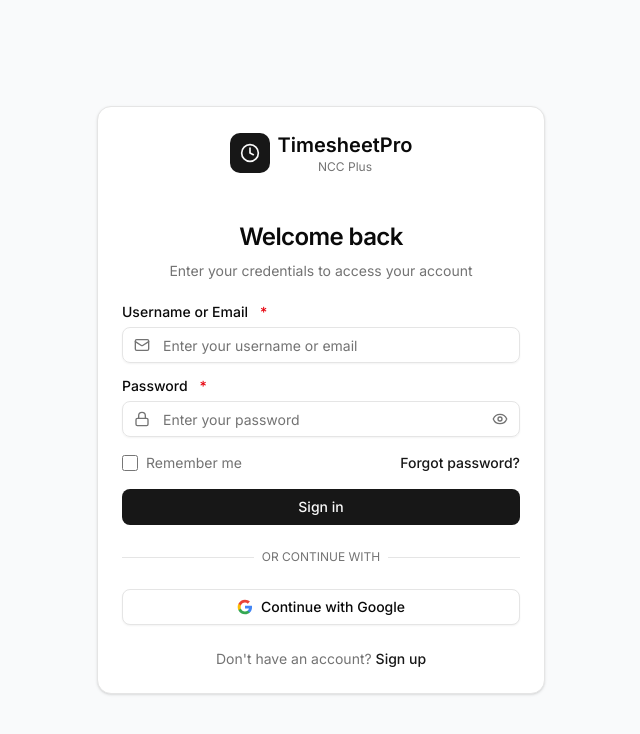
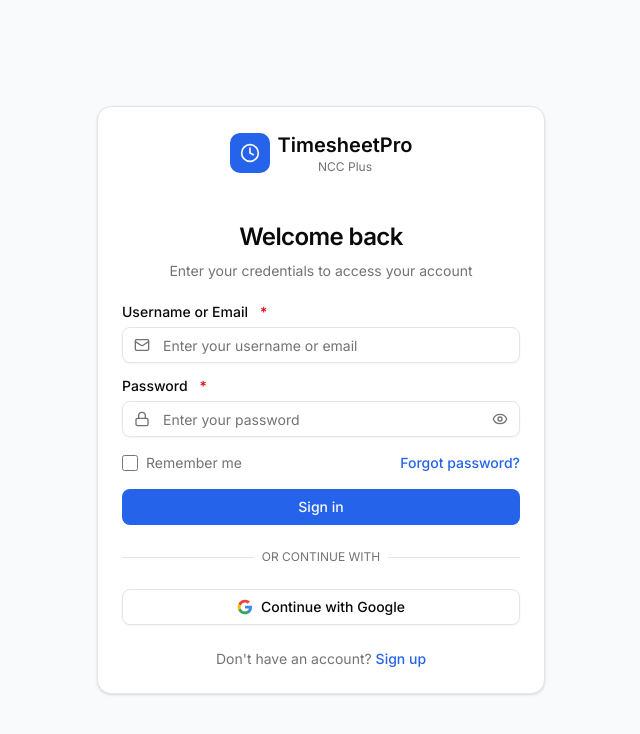
Before and after one commit to duclong565/timesheet-management-fe, a Next.js app: page /login in a window 1280 px wide. Shown: the top 734 px of the page, without its empty margins (319-959 px from the left). Built offline with nearby package versions, Linux system fonts and the light colour scheme; no server answers.

Commit message:
feat: apply blue sidebar theme

```diff
--- a/src/app/globals.css
+++ b/src/app/globals.css
@@ -51,7 +51,7 @@
   --card-foreground: oklch(0.145 0 0);
   --popover: oklch(1 0 0);
   --popover-foreground: oklch(0.145 0 0);
-  --primary: oklch(0.205 0 0);
+  --primary: oklch(0.546 0.215 262.881);
   --primary-foreground: oklch(0.985 0 0);
   --secondary: oklch(0.97 0 0);
   --secondary-foreground: oklch(0.205 0 0);
@@ -62,20 +62,20 @@
   --destructive: oklch(0.577 0.245 27.325);
   --border: oklch(0.922 0 0);
   --input: oklch(0.922 0 0);
-  --ring: oklch(0.708 0 0);
+  --ring: oklch(0.7137400505903395 0.1433805348005996 254.62402440760917);
   --chart-1: oklch(0.646 0.222 41.116);
   --chart-2: oklch(0.6 0.118 184.704);
   --chart-3: oklch(0.398 0.07 227.392);
   --chart-4: oklch(0.828 0.189 84.429);
   --chart-5: oklch(0.769 0.188 70.08);
-  --sidebar: oklch(0.985 0 0);
-  --sidebar-foreground: oklch(0.145 0 0);
-  --sidebar-primary: oklch(0.205 0 0);
+  --sidebar: oklch(0.48819831360724864 0.21716547805456016 264.3763056270299);
+  --sidebar-foreground: oklch(0.985 0 0);
+  --sidebar-primary: oklch(0.5461497255380916 0.21520776794183366 262.8809187139399);
   --sidebar-primary-foreground: oklch(0.985 0 0);
-  --sidebar-accent: oklch(0.97 0 0);
-  --sidebar-accent-foreground: oklch(0.205 0 0);
-  --sidebar-border: oklch(0.922 0 0);
-  --sidebar-ring: oklch(0.708 0 0);
+  --sidebar-accent: oklch(0.6230830326348528 0.18801473450792208 259.81452852548136);
+  --sidebar-accent-foreground: oklch(0.985 0 0);
+  --sidebar-border: oklch(0.4244450019307054 0.18086885422289087 265.63771192060966);
+  --sidebar-ring: oklch(0.7137400505903395 0.1433805348005996 254.62402440760917);
 }
 
 .dark {
@@ -85,8 +85,8 @@
   --card-foreground: oklch(0.985 0 0);
   --popover: oklch(0.205 0 0);
   --popover-foreground: oklch(0.985 0 0);
-  --primary: oklch(0.922 0 0);
-  --primary-foreground: oklch(0.205 0 0);
+  --primary: oklch(0.5461497255380916 0.21520776794183366 262.8809187139399);
+  --primary-foreground: oklch(0.985 0 0);
   --secondary: oklch(0.269 0 0);
   --secondary-foreground: oklch(0.985 0 0);
   --muted: oklch(0.269 0 0);
@@ -96,7 +96,7 @@
   --destructive: oklch(0.704 0.191 22.216);
   --border: oklch(1 0 0 / 10%);
   --input: oklch(1 0 0 / 15%);
-  --ring: oklch(0.556 0 0);
+  --ring: oklch(0.7137400505903395 0.1433805348005996 254.62402440760917);
   --chart-1: oklch(0.488 0.243 264.376);
   --chart-2: oklch(0.696 0.17 162.48);
   --chart-3: oklch(0.769 0.188 70.08);
@@ -104,12 +104,12 @@
   --chart-5: oklch(0.645 0.246 16.439);
   --sidebar: oklch(0.205 0 0);
   --sidebar-foreground: oklch(0.985 0 0);
-  --sidebar-primary: oklch(0.488 0.243 264.376);
+  --sidebar-primary: oklch(0.5461497255380916 0.21520776794183366 262.8809187139399);
   --sidebar-primary-foreground: oklch(0.985 0 0);
-  --sidebar-accent: oklch(0.269 0 0);
+  --sidebar-accent: oklch(0.6230830326348528 0.18801473450792208 259.81452852548136);
   --sidebar-accent-foreground: oklch(0.985 0 0);
-  --sidebar-border: oklch(1 0 0 / 10%);
-  --sidebar-ring: oklch(0.556 0 0);
+  --sidebar-border: oklch(0.4244450019307054 0.18086885422289087 265.63771192060966);
+  --sidebar-ring: oklch(0.7137400505903395 0.1433805348005996 254.62402440760917);
 }
 
 @layer base {
```
